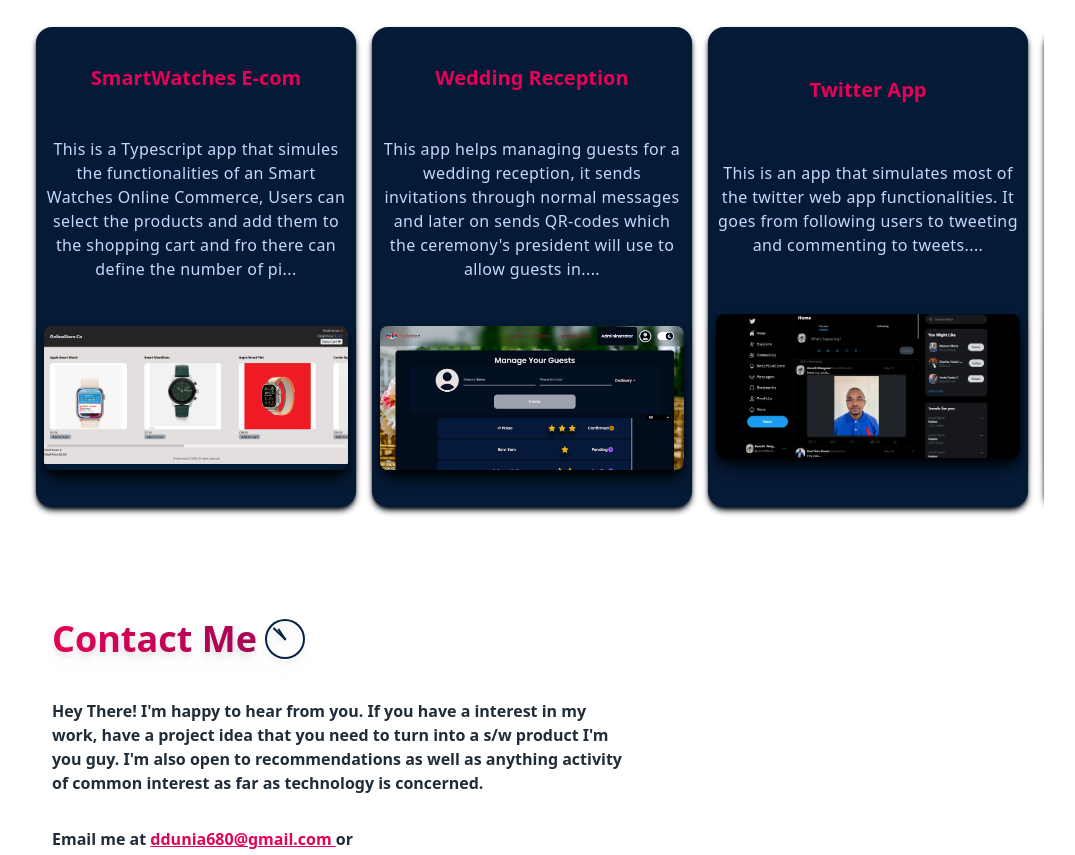
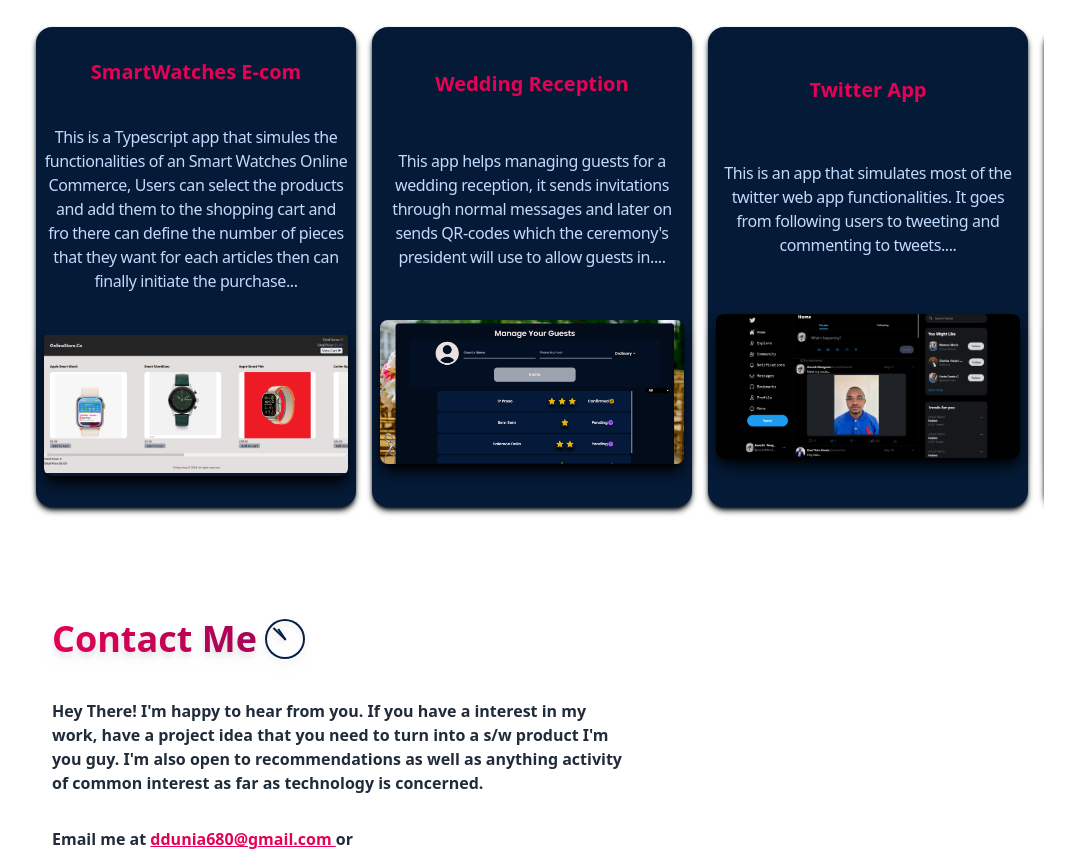
Before and after one commit to ddunia680/portfolio, a React (Vite) app: page / in a window 1280 px wide. Shown: the part 1360-2215 px from the top of the page, without its empty margins (108-1183 px from the left). Built offline with nearby package versions, Linux system fonts and the light colour scheme.

Commit message:
solve footer height issue

```diff
--- a/src/App.tsx
+++ b/src/App.tsx
@@ -65,7 +65,7 @@
         </div>
       :
         <div className="w-100 h-100 bg-white dark:bg-gradient-to-br dark:from-black dark:via-black dark:to-headerColor1
-        dark:duration-150 duration-150 flex flex-col justify-start items-center">
+        dark:duration-150 duration-150 flex flex-col justify-start items-center" onClick={() => dropIsOpen && setDropIsOpen(false)}>
           <Header dropState={dropIsOpen} changeDropState={changeDropState}/>
           <Presentation />
           <About/>
--- a/src/components/Footer/footer.tsx
+++ b/src/components/Footer/footer.tsx
@@ -11,10 +11,10 @@
     }
 
   return (
-    <div className='w-full h-[10rem] flex justify-center items-center shadow-gray-300 dark:shadow-headerColor1 shadow-inner my-[2rem] md:my-0'>
-        <div className='w-full h-full md:w-[80%] px-[1rem] md:px-0 flex flex-col-reverse md:flex-row justify-between items-center'>
-            <div className=' w-full h-[50%] md:h-full md:w-[40%] flex flex-col justify-evenly items-start space-y-[0.5rem]'>
-                <div className='w-full flex flex-col md:flex-row space-y-[0.5rem] md:space-y-0 justify-between items-center text-headerColor2
+    <div className='w-full h-[15rem] md:h-[10rem] flex justify-center items-center shadow-gray-300 dark:shadow-headerColor1 shadow-inner my-[2rem] md:my-0'>
+        <div className='w-full h-full md:w-[80%] px-[1rem] md:px-0 flex flex-col-reverse md:flex-row justify-between items-center space-y-[1rem] md:space-y-0'>
+            <div className=' w-full h-[50%] md:h-full md:w-[40%] flex flex-col justify-evenly items-start space-y-[1rem] md:space-y-[0.5rem]'>
+                <div className='w-full flex flex-col md:flex-row space-y-[1rem] md:space-y-0 justify-between items-center text-headerColor2
                 font-semibold dark:font-normal dark:text-slate-300 tracking-widest text-[13px] md:text-[16px]'>
                     <p className='flex justify-start items-center'> <IoIosPin size={20} className='text-blue-500' /> {t('place')} </p>
                     <p className='flex justify-start items-center'> <IoMdCall size={20} className='text-blue-500' />  +256 779 364 053 </p>
@@ -23,7 +23,7 @@
                     <span className='text-[#f80054] font-semibold'>Dunia Dunia</span> &copy; 2024, All Rights Reserved</p>
             </div>
 
-            <div className=' w-[80%] h-[50%] md:h-full md:w-[30%] flex flex-col justify-evenly items-center md:items-end'>
+            <div className=' w-[80%] h-[50%] md:h-full md:w-[30%] flex flex-col justify-evenly items-center md:items-end space-y-[1rem] md:space-y-0'>
                 <div className='w-[70%] flex justify-between items-center text-headerColor2 dark:text-white'>
                     <a target='blank' href='https://github.com/ddunia680'><IoLogoGithub size={27} className='hover:text-black hover:scale-125 dark:hover:text-fromLogo hover:duration-150 duration-150'/></a>
                     <a target='blank' href='https://twitter.com/Dunia_Dunia5'><IoLogoTwitter size={27} className='hover:text-black hover:scale-125 dark:hover:text-fromLogo hover:duration-150 duration-150' /></a>
--- a/src/components/ProjectItem/projectItem.tsx
+++ b/src/components/ProjectItem/projectItem.tsx
@@ -39,13 +39,13 @@
             hidden: { opacity: 0 },
             show: { opacity: 1 },
         }}
-        className='relative min-w-[89%] md:min-w-[20rem] w-[90%] md:w-[20rem] h-[20rem] md:h-[30rem] bg-[#051a36] rounded-2xl shadow-md
+        className='relative min-w-[89%] md:min-w-[20rem] w-[90%] md:w-[20rem] h-[30rem] bg-[#051a36] rounded-2xl shadow-md
         shadow-[#02070e] flex flex-col justify-evenly items-center space-y-2 px-2' onMouseEnter={() => setHoveredOn(true)}
         onMouseLeave={() => setHoveredOn(false)}>
-        <h3 className='text-fromLogo text-xl text-center font-extrabold'>{title}</h3>
-        <div className='text-blue-200 text-[200] md:text-[500] tracking-wide h-[40] overflow-hidden text-center'>{description.substring(0, 200).concat('...')}</div>
-        <div className='w-full h-[30%] overflow-hidden rounded-lg shadow-lg shadow-black'>
-            <img src={image} alt='an Image' className='object-cover'/>
+        <h3 className='text-fromLogo text-xl text-center font-bold'>{title}</h3>
+        <div className='text-blue-200 text-[200] md:text-[500] font-normal tracking-tight h-[40] overflow-hidden text-center'>{description.substring(0, 300).concat('...')}</div>
+        <div className='w-full h-[30%] overflow-hidden rounded-lg shadow-lg shadow-black flex justify-center items-center'>
+            <img src={image} alt='an Image' className='object-contain'/>
         </div>
         <AnimatePresence initial={false} mode="wait">
             { hoveredOn &&
```
